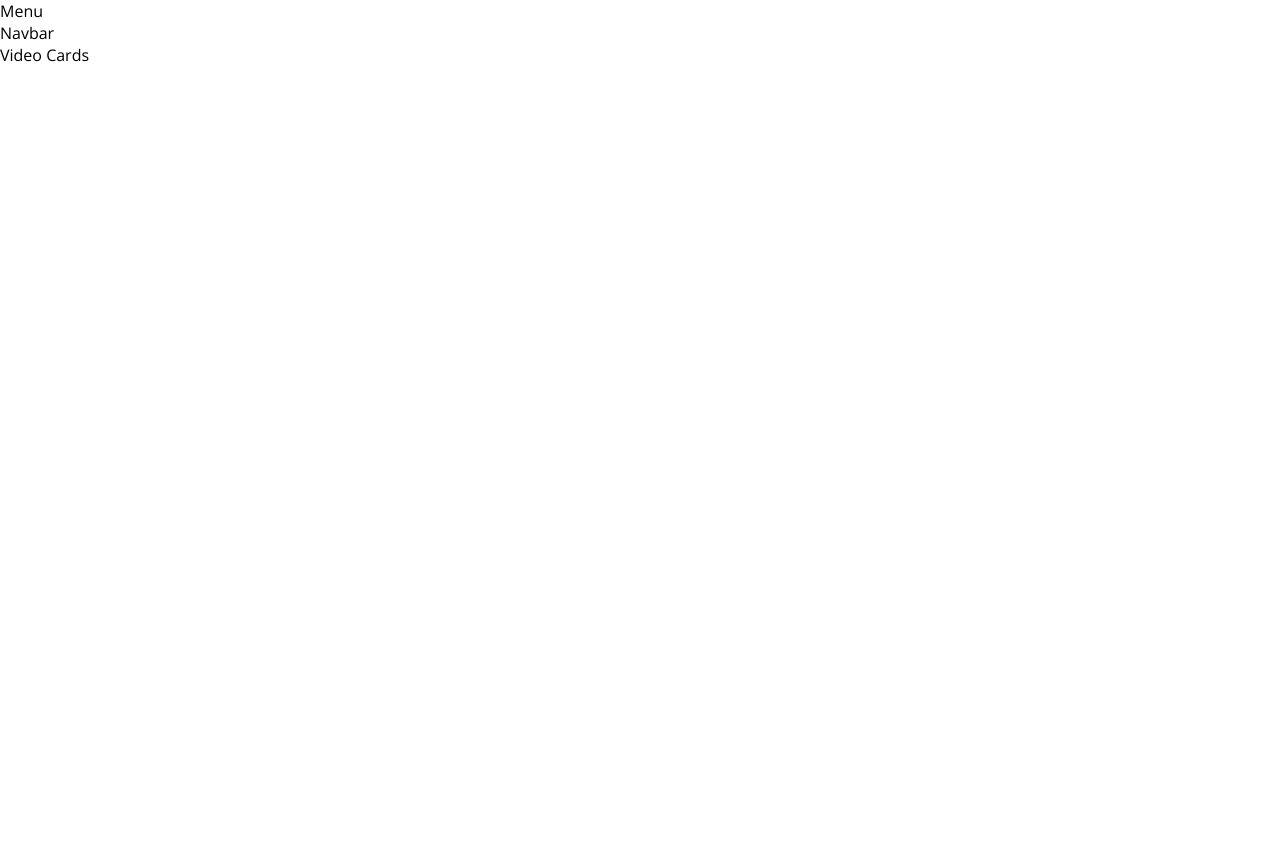
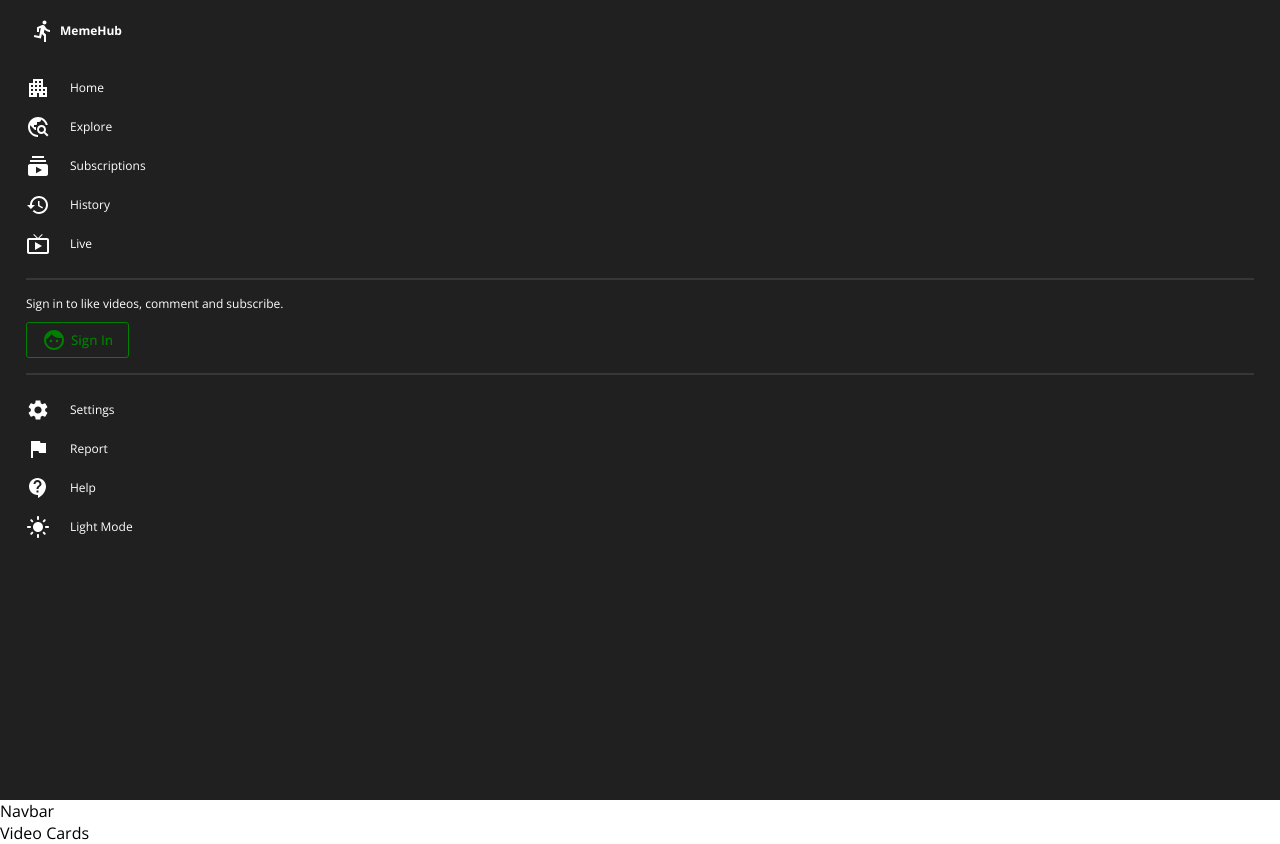
Before and after one commit to Json-Ram/MemeHub, a React (Create React App) app in the folder client/: page / in a window 1280 px wide. Before the commit the page ends 800 px from the top, so only its background shows below. Built offline with nearby package versions, Linux system fonts and the light colour scheme.

Commit message:
Create Menu bar

```diff
--- a/client/src/components/Menu.jsx
+++ b/client/src/components/Menu.jsx
@@ -1,8 +1,131 @@
-import React from 'react'
+import React from 'react';
+import styled from 'styled-components';
+//import memeHub from "../img/memeHub.png";
+import ApartmentIcon from '@mui/icons-material/Apartment';
+import FaceIcon from '@mui/icons-material/Face';
+import DirectionsRunIcon from '@mui/icons-material/DirectionsRun';
+import TravelExploreIcon from '@mui/icons-material/TravelExplore';
+import SubscriptionsIcon from '@mui/icons-material/Subscriptions';
+import HistoryIcon from '@mui/icons-material/History';
+import LiveTvIcon from '@mui/icons-material/LiveTv';
+import SettingsIcon from '@mui/icons-material/Settings';
+import FlagIcon from '@mui/icons-material/Flag';
+import ContactSupportIcon from '@mui/icons-material/ContactSupport';
+import LightModeIcon from '@mui/icons-material/LightMode';
+
+const Container = styled.div`
+  flex: 1;
+  background-color: #202020;
+  height: 100vh;
+  color: white;
+  font-size: 12px;
+  position: sticky;
+  top: 0;
+`;
+
+const Wrapper = styled.div`
+  padding: 18px 26px;
+`;
+
+const Logo = styled.div`
+  display: flex;
+  align-items: center;
+  gap: 5px;
+  font-weight: bold;
+  margin-bottom: 25px;
+`;
+
+const Img = styled.div`
+  height: 25px;
+`;
+
+const Item = styled.div`
+  display: flex;
+  align-items: center;
+  gap: 20px;
+  cursor: pointer;
+  padding: 7.5px 0px;
+`;
+
+const Hr = styled.div`
+  margin: 15px 0px;
+  border: 0.5px solid #373737;
+`;
+
+const Login = styled.div`
+
+`;
+
+const Button = styled.button`
+  padding: 5px 15px;
+  background-color: transparent;
+  border: 1px solid green;
+  color: green;
+  border-radius: 3px;
+  font-weight: 500;
+  margin-top: 10px;
+  cursor: pointer;
+  display: flex;
+  align-items: center;
+  gap: 5px;
+`;
 
 const Menu = () => {
   return (
-    <div>Menu</div>
+    <Container>
+      <Wrapper>
+        <Logo>
+          <Img src=""/>
+          <DirectionsRunIcon />
+          MemeHub
+        </Logo>
+        <Item>
+          <ApartmentIcon />
+          Home
+        </Item>
+        <Item>
+          <TravelExploreIcon />
+          Explore
+        </Item>
+        <Item>
+          <SubscriptionsIcon />
+          Subscriptions
+        </Item>
+        <Item>
+          <HistoryIcon />
+          History
+        </Item>
+        <Item>
+          <LiveTvIcon />
+          Live
+        </Item>
+        <Hr />
+        <Login>
+          Sign in to like videos, comment and subscribe.
+          <Button>
+            <FaceIcon />
+            Sign In
+          </Button>
+        </Login>
+        <Hr />
+        <Item>
+          <SettingsIcon />
+          Settings
+        </Item>
+        <Item>
+          <FlagIcon />
+          Report
+        </Item>
+        <Item>
+          <ContactSupportIcon />
+          Help
+        </Item>
+        <Item>
+          <LightModeIcon />
+          Light Mode
+        </Item>
+      </Wrapper>
+    </Container>
   )
 }
 
```
